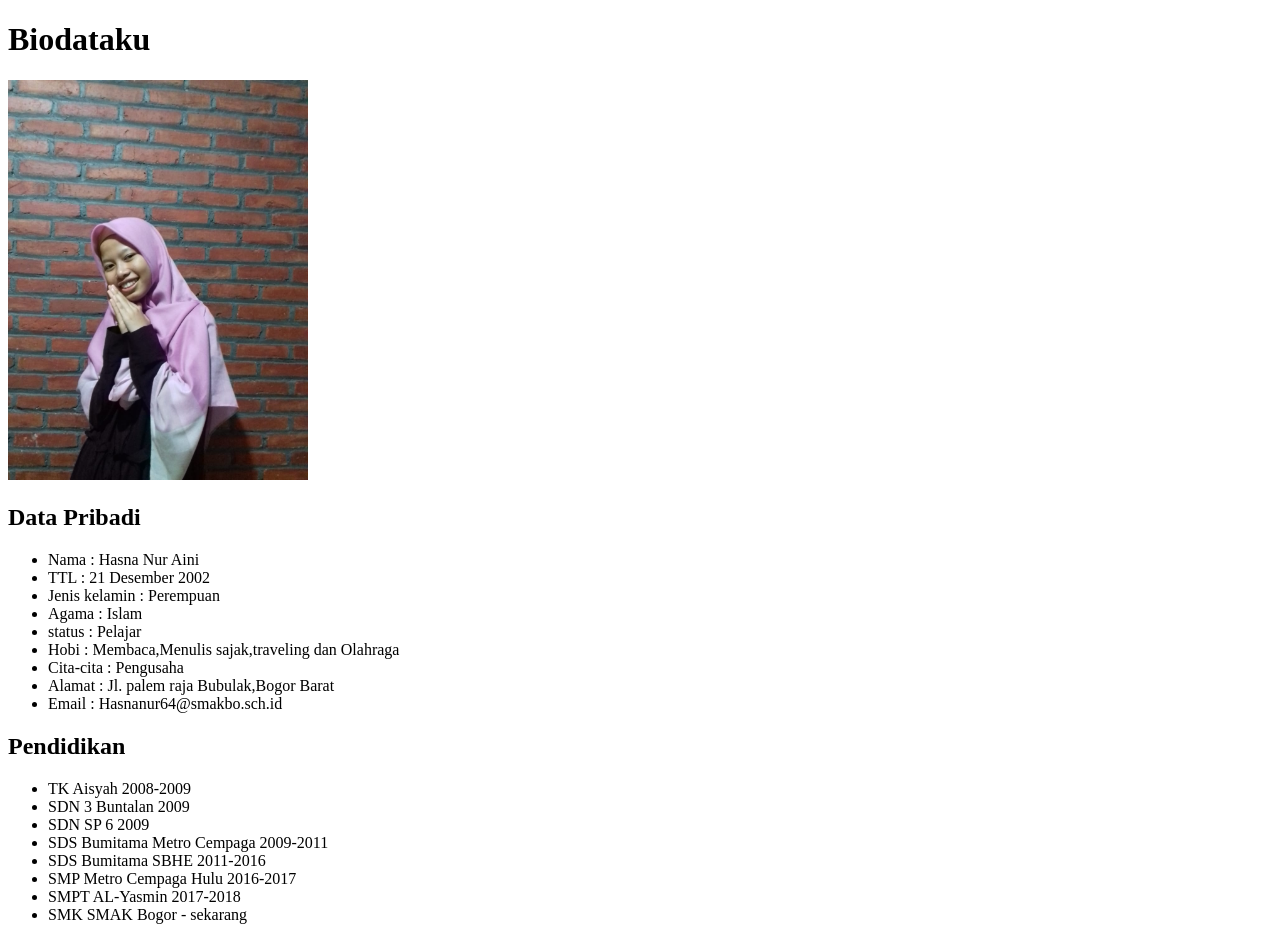
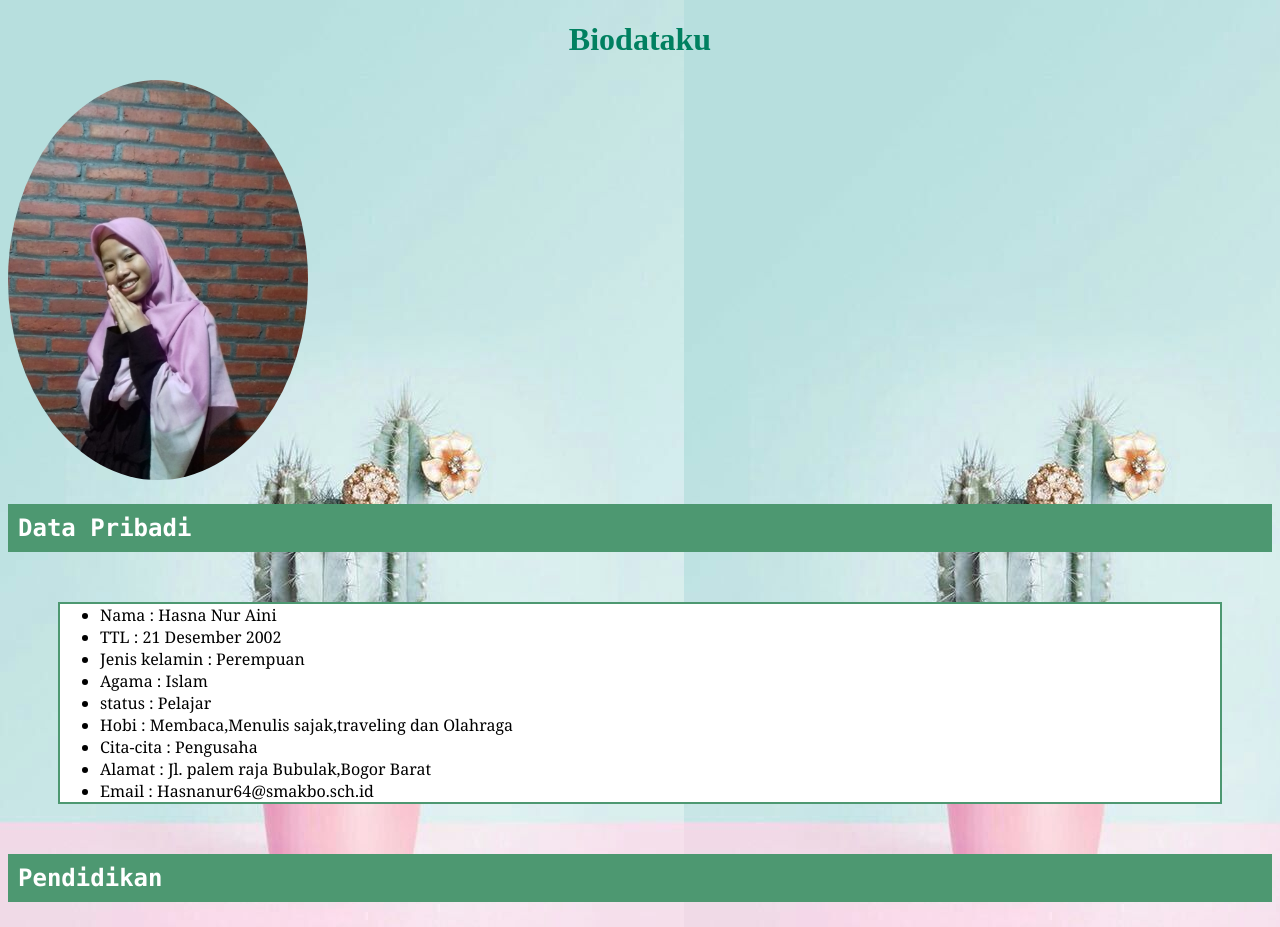
Before and after one commit to Hasna-nuraini/Hasna-nuraini.github.io, a plain HTML site: page Index.html in a window 1280 px wide. Shown: the top 927 px of the page. Drawn offline with Linux system fonts and the light colour scheme.

Commit message:
Add files via upload

```diff
--- a/Index.html
+++ b/Index.html
@@ -2,6 +2,7 @@
 <html>
 <head>
 	<title>Biodata ku</title>
+<link rel="stylesheet" type="text/css" href="index.css">
 </head>
 <body>
 	<h1>Biodataku</h1 <br>
@@ -34,13 +35,14 @@
 		<li>Makanan              : Pecel lele,Mie ayam dan semua masakan ibu</li>
 		<li>Minuman              : Teh,kopi dan air putih</li>
 		<li>Film                 : Assalamualaikum Calon imam</li>
-		<li>Tokoh				 : Nabi Muhammad SAW</li>
-		<li>Pemain Bola           : Mesut Ozil</li>
+		<li>Tokoh		 : Nabi Muhammad SAW</li>
+		<li>Pemain Bola          : Mesut Ozil</li>
 	</ul>
 	<h2> Reminder</h2>
 	<ul>
 		<li> I am Nothing without Allah </li>
 	</ul>
 
+
 </body>
 </html>
--- /dev/null
+++ b/index.css
@@ -0,0 +1,13 @@
+body{
+	background-image: url(pinkak.jpg);
+}
+
+h1{color: #008060; text-align: center;font-family: Rubik}
+
+h2{background-color: rgb(77,152,113);color: white; padding:10px; font-family: Consolas}
+
+ul{border: 2px solid rgb(77,152,113); margin: 50px; background-color: white;font-family: Cambria}
+
+p{color: #008060;font-family:Bahnschrift; font-size: 18px }
+
+img{border-radius: 50%}
```
Also changed, not shown: pinkak.jpg (added).
